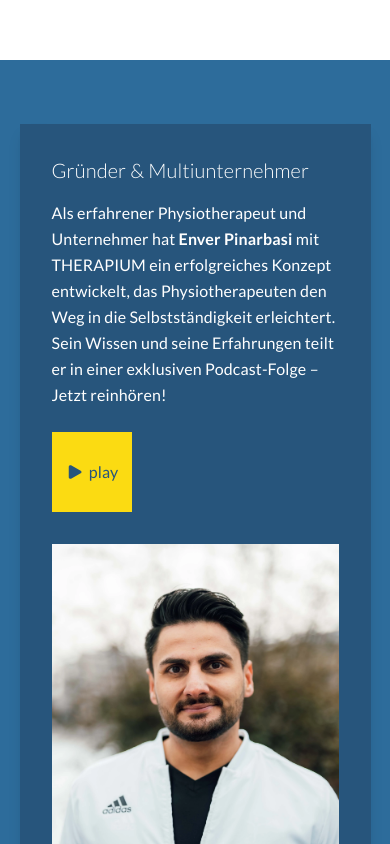
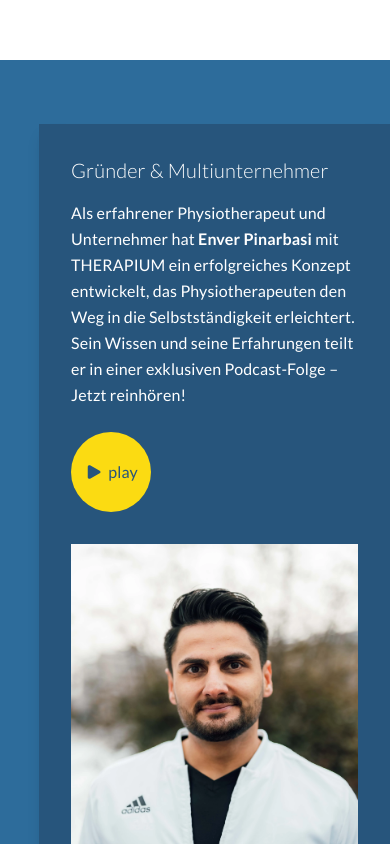
Before and after one commit to voxxNihili/therapium-group, a Next.js app: page / in a window 390 px wide. Shown: the part 5080-5924 px from the top of the page. Built offline with nearby package versions, Linux system fonts and the light colour scheme.

Commit message:
Refine HeroEnver and Navbar components: adjust layout properties for better alignment, update button styles for consistency, and enhance responsiveness.

```diff
--- a/src/components/HeroEnver.jsx
+++ b/src/components/HeroEnver.jsx
@@ -4,8 +4,8 @@ import Image from "next/image";
 export default function HeroEnver() {
   return (
     <section className="w-full min-h-screen bg-secondary py-16 flex items-center justify-center">
-      <div className="w-[90%] max-w-6xl mx-auto">
-        <div className="bg-primary shadow-lg flex flex-col md:flex-row items-center justify-between p-8 md:p-12">
+      <div className="w-[90%] max-w-6xl ml-auto">
+        <div className="bg-primary shadow-lg flex flex-col md:flex-row items-right justify-between p-8 md:p-12">
           {/* Left: Content */}
           <div className="w-full md:w-1/2 text-white flex flex-col justify-center items-start mb-8 md:mb-0 md:mr-8">
             <h2 className="text-xl md:text-2xl font-light mb-4">Gründer & Multiunternehmer</h2>
@@ -21,9 +21,9 @@ export default function HeroEnver() {
               href="https://podcasts.apple.com/de/podcast/13-enver-pinarbasi-gr%C3%BCnder-von-therapium/id1677170075?i=1000635806856"
               target="_blank"
               rel="noopener noreferrer"
-              className="bg-[#FBDB12] text-[#27557C] w-20 h-20 flex items-center justify-center font-medium text-base hover:bg-opacity-90 transition-all"
+              className="bg-[#FBDB12] text-[#27557C] rounded-full w-20 h-20 flex items-center justify-center font-medium text-base hover:bg-opacity-90 transition-all"
             >
-              <span className="flex items-center">
+              <span className="flex items-center ">
                 <svg
                   xmlns="http://www.w3.org/2000/svg"
                   viewBox="0 0 24 24"
--- a/src/components/Navbar.jsx
+++ b/src/components/Navbar.jsx
@@ -57,7 +57,7 @@ const Navbar = () => {
   const textClass = isBlueDesign ? 'text-white' : 'text-gray-700';
   const textHoverClass = isBlueDesign ? 'hover:text-[#FBDB12]' : 'hover:text-[#2d6c9b]';
   const logoSrc = isBlueDesign ? "/therapium-logo-white.png" : "/therapium-group-logo.png";
-  const buttonBgClass = 'bg-[#FBDB12] text-gray-900 ' + (isBlueDesign ? 'hover:bg-white' : 'hover:bg-[#27557C] hover:text-white');
+  const buttonBgClass = 'bg-[#FBDB12] ' + (isBlueDesign ? 'hover:bg-white' : 'hover:bg-[#27557C] hover:text-white');
   const mobileButtonClass = isBlueDesign ? 'text-white hover:text-gray-200 hover:bg-[#2d6c9b]' : 'text-gray-700 hover:text-gray-900 hover:bg-gray-100 ';
   const mobileMenuBgClass = isBlueDesign ? 'bg-[#27557C]' : 'bg-white';
 
@@ -95,7 +95,7 @@ const Navbar = () => {
             <a
               href="#application-form"
               onClick={scrollToApplicationForm}
-              className={`${buttonBgClass} px-9 py-[14px] text-sm font-medium transition-colors duration-300 cursor-pointer`}
+              className={`${buttonBgClass} text-[#27557C] px-7 py-[12px] text-base font-medium transition-colors duration-300 cursor-pointer`}
             >
               Leader werden
             </a>
```
